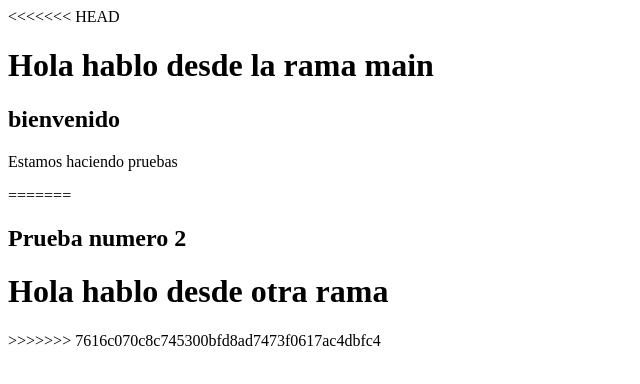
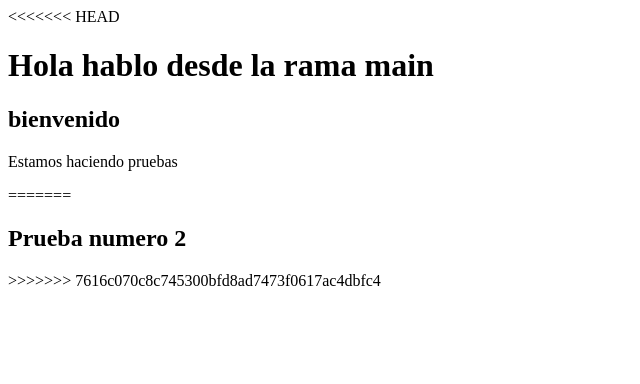
Before and after one commit to EdwinFV-DSM/pruebasterminal, a plain HTML site: page index.html in a window 1280 px wide. Shown: the whole page, without its empty margins (0-640 px from the left). Drawn offline with Linux system fonts and the light colour scheme.

Commit message:
eliminacion de parrafo

```diff
--- a/index.html
+++ b/index.html
@@ -17,8 +17,6 @@
 
     <h2>Prueba numero 2</h2>
 
-    <h1>Hola hablo desde otra rama</h1>
-
 >>>>>>> 7616c070c8c745300bfd8ad7473f0617ac4dbfc4
 </body>
 </html>
```
